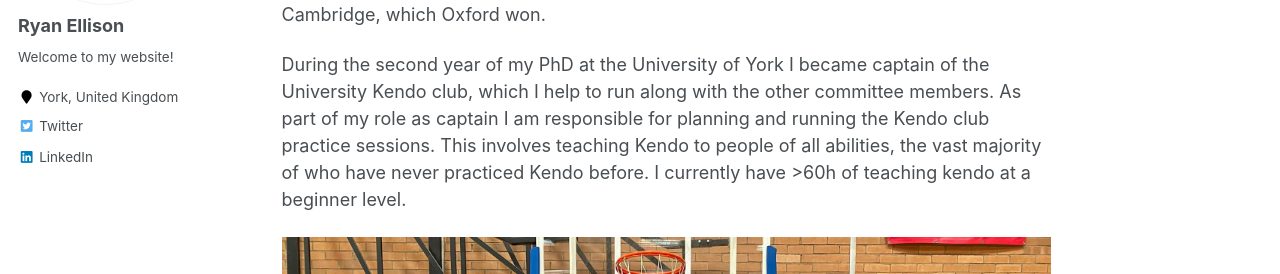
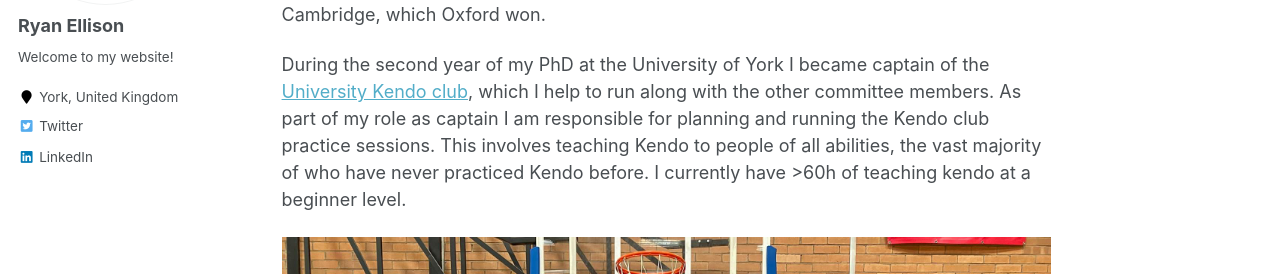
Before and after one commit to RyanJ-Ellison/ryanj-ellison.github.io, a Jekyll site: the page built from _pages/Extracurricular.md, in a window 1280 px wide and 900 px high, scrolled down 694 px. Shown: the part 206-480 px from the top of the window. Built offline with Jekyll 4.4.1, drawn with Linux system fonts in a browser that asks for light colours; part of the change alters nothing that is shown.

```diff
--- a/_pages/Extracurricular.md
+++ b/_pages/Extracurricular.md
@@ -14,7 +14,7 @@ I took up Kendo in my second year of university when I was looking for a way to
 I competed in several UK tournaments both as an individual and as part of the Oxford University Kendo club. This included first place in the University Taikai non-blackbelt division individuals and third place in the team competition. I also represented the University of Oxford in the annual Varisty competition against the University of Cambridge, which Oxford won.
 
 
-During the second year of my PhD at the University of York I became captain of the University Kendo club, which I help to run along with the other committee members. As part of my role as captain I am responsible for planning and running the Kendo club practice sessions. This involves teaching Kendo to people of all abilities, the vast majority of who have never practiced Kendo before. I currently have >60h of teaching kendo at a beginner level.
+During the second year of my PhD at the University of York I became captain of the [University Kendo club](https://uniofyorkkendo.github.io/), which I help to run along with the other committee members. As part of my role as captain I am responsible for planning and running the Kendo club practice sessions. This involves teaching Kendo to people of all abilities, the vast majority of who have never practiced Kendo before. I currently have >60h of teaching kendo at a beginner level.
 
 ![Edinburgh uni taikai](\images\York_Kendo.jpeg)
 
```
Also changed, not shown: _posts/2023-02-25-_5-Presentations PhD Students.md (renamed from _posts/2023-02-25-Presentations PhD Students.md), _posts/2023-02-28-_6-Conferences why.md (renamed from _posts/2023-02-28-Conferences why.md).
